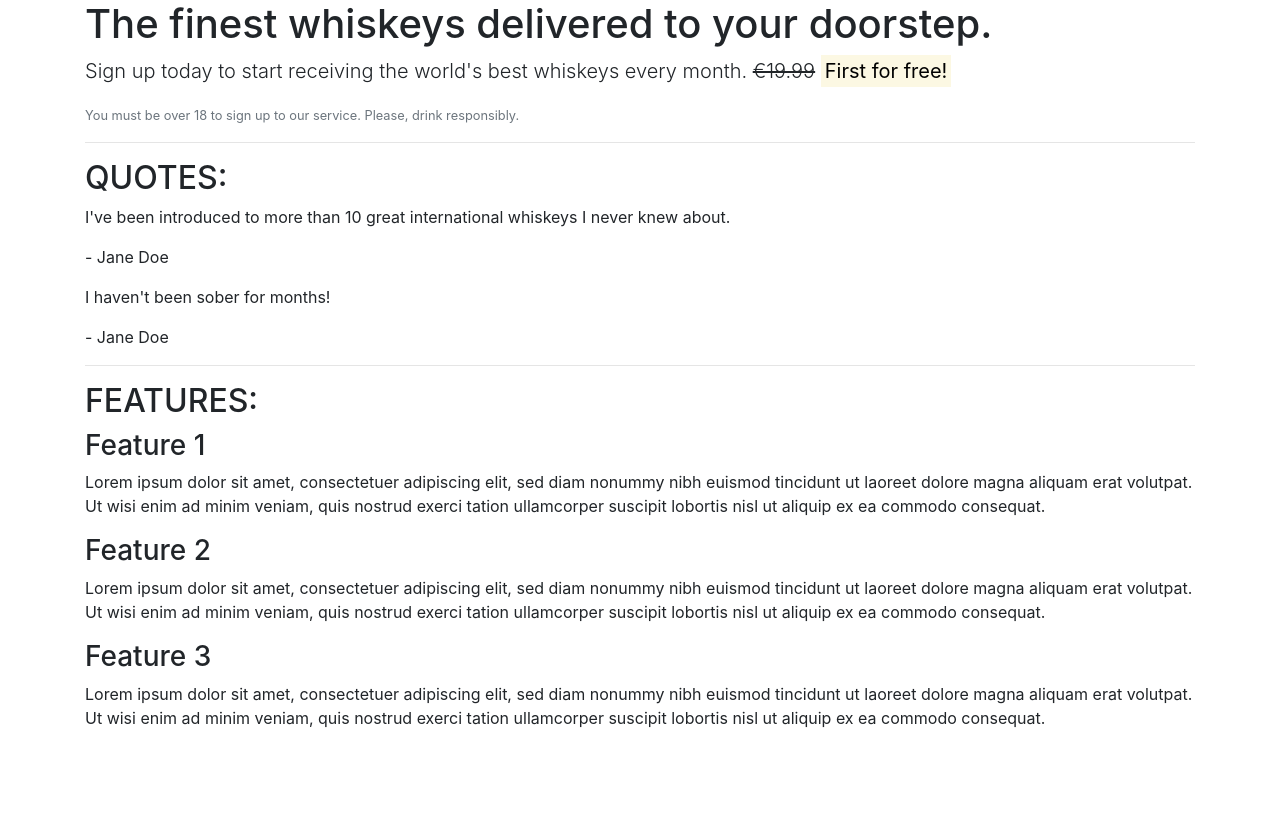
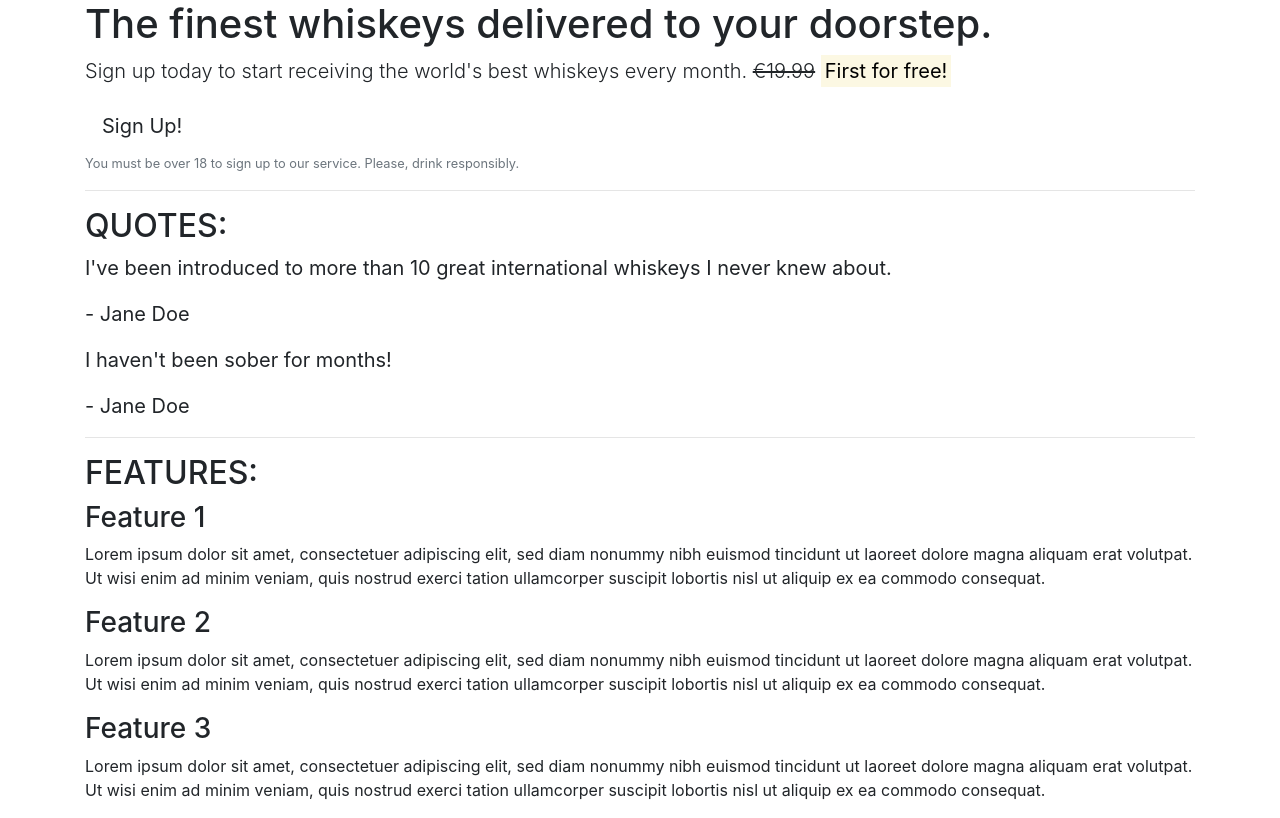
Before and after one commit to Junon72/Whiskey-drop, a plain HTML site: page index.html in a window 1280 px wide. Drawn offline with nearby package versions, Linux system fonts and the light colour scheme.

Commit message:
More style and buttons

```diff
--- a/index.html
+++ b/index.html
@@ -5,7 +5,6 @@
     <meta name="viewport" content="width=device-width, initial-scale=1.0">
     <meta http-equiv="X-UA-Compatible" content="ie=edge">
     <link rel="stylesheet" href="https://stackpath.bootstrapcdn.com/bootstrap/4.3.1/css/bootstrap.min.css" integrity="sha384-ggOyR0iXCbMQv3Xipma34MD+dH/1fQ784/j6cY/iJTQUOhcWr7x9JvoRxT2MZw1T" crossorigin="anonymous">
-<script src="https://stackpath.bootstrapcdn.com/bootstrap/4.3.1/js/bootstrap.min.js" integrity="sha384-JjSmVgyd0p3pXB1rRibZUAYoIIy6OrQ6VrjIEaFf/nJGzIxFDsf4x0xIM+B07jRM" crossorigin="anonymous"></script>
     <title>Whiskey Drop | Taste a new whiskey every month</title>
 </head>
 <body>
@@ -14,6 +13,7 @@
        <section class="callout">
            <h1>The finest whiskeys delivered to your doorstep.</h1>
            <p class="lead">Sign up today to start receiving the world's best whiskeys every month. <s>€19.99</s> <strong><mark>First for free!</mark></strong></p>
+           <button class="btn btn- btn-lg">Sign Up!</button>
            <p class="text-muted"><small>You must be over 18 to sign up to our service. Please, drink responsibly.</small></p>
        </section>
        <!--/.callout-->
@@ -22,14 +22,14 @@
        <!-- Quotes -->
        <section class="quotes">
            <h2 class="text-uppercase">Quotes:</h2>
-           <div class="quote">
+           <blockquote class="blockquote">
                <p>I've been introduced to more than 10 great international whiskeys I never knew about.</p>
                <p>- Jane Doe</p>
-           </div>
-           <div class="quote">
+           </blockquote>
+           <blockquote class="blockquote">
                <p>I haven't been sober for months!</p>
                <p>- Jane Doe</p>
-           </div>
+           </blockquote>
        </section>
        <! -- /.quotes -->
        <hr>
```
